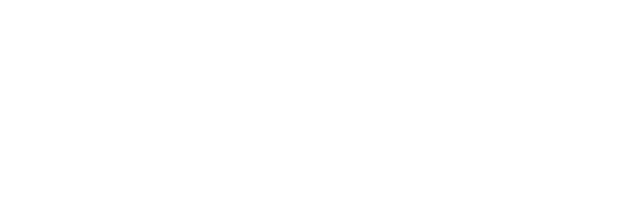
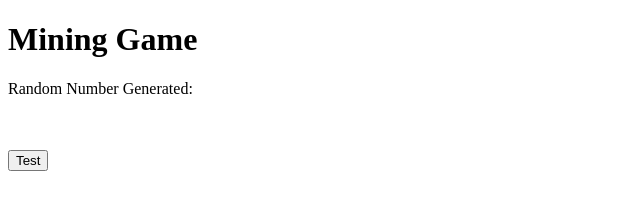
Before and after one commit to ericfelder/mining-game, a plain HTML site: page index.html in a window 1280 px wide. Shown: the whole page, without its empty margins (0-640 px from the left). Drawn offline with Linux system fonts and the light colour scheme.

Commit message:
Created basic layout for testing

```diff
--- a/index.html
+++ b/index.html
@@ -4,6 +4,10 @@
 
 	</head>
 	<body>
-
+		<h1>Mining Game</h1>
+		<p>Random Number Generated: <span id="number"></span></p>
+		<br />
+		<br />
+		<button id="mine">Test</button>
 	</body>
 </html>
```
